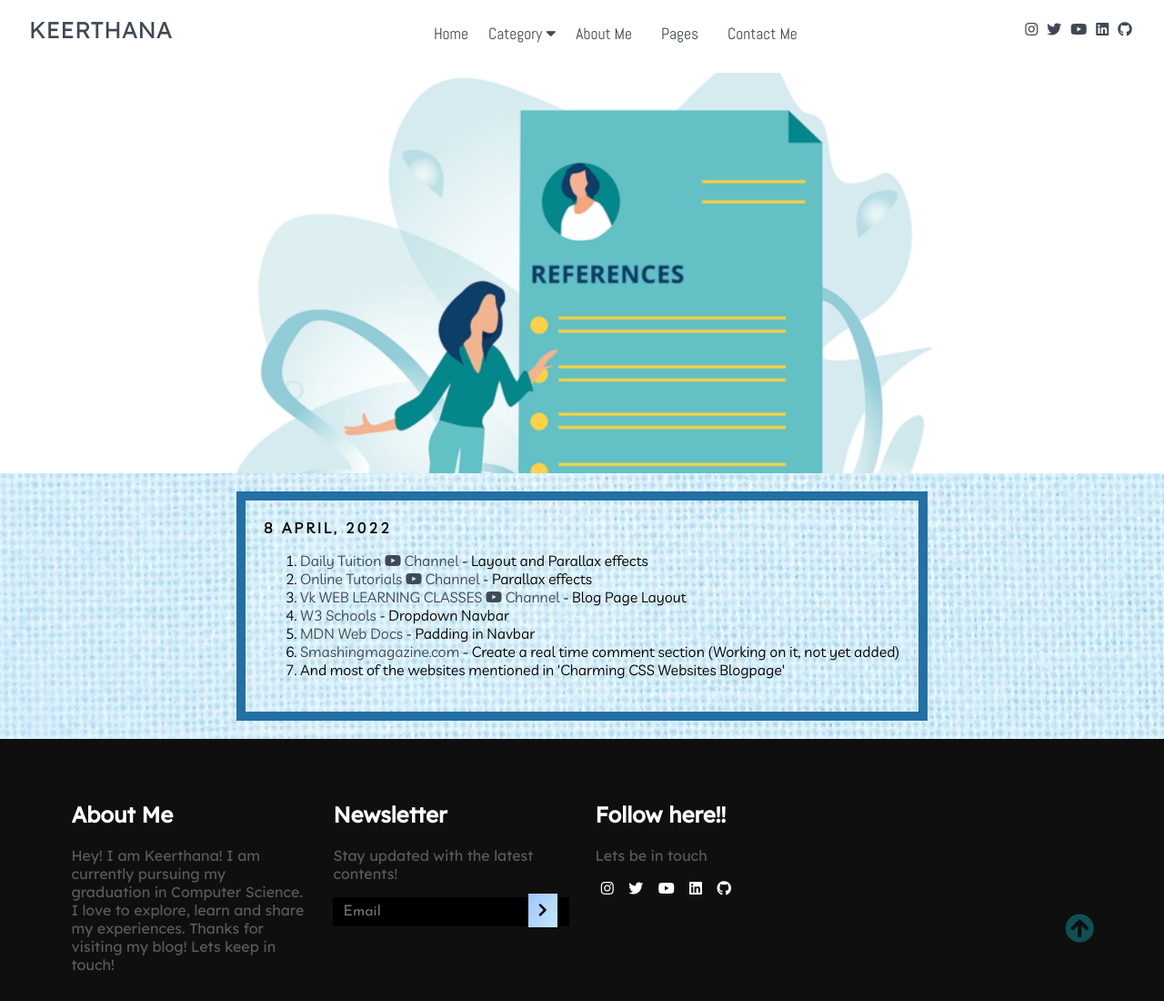
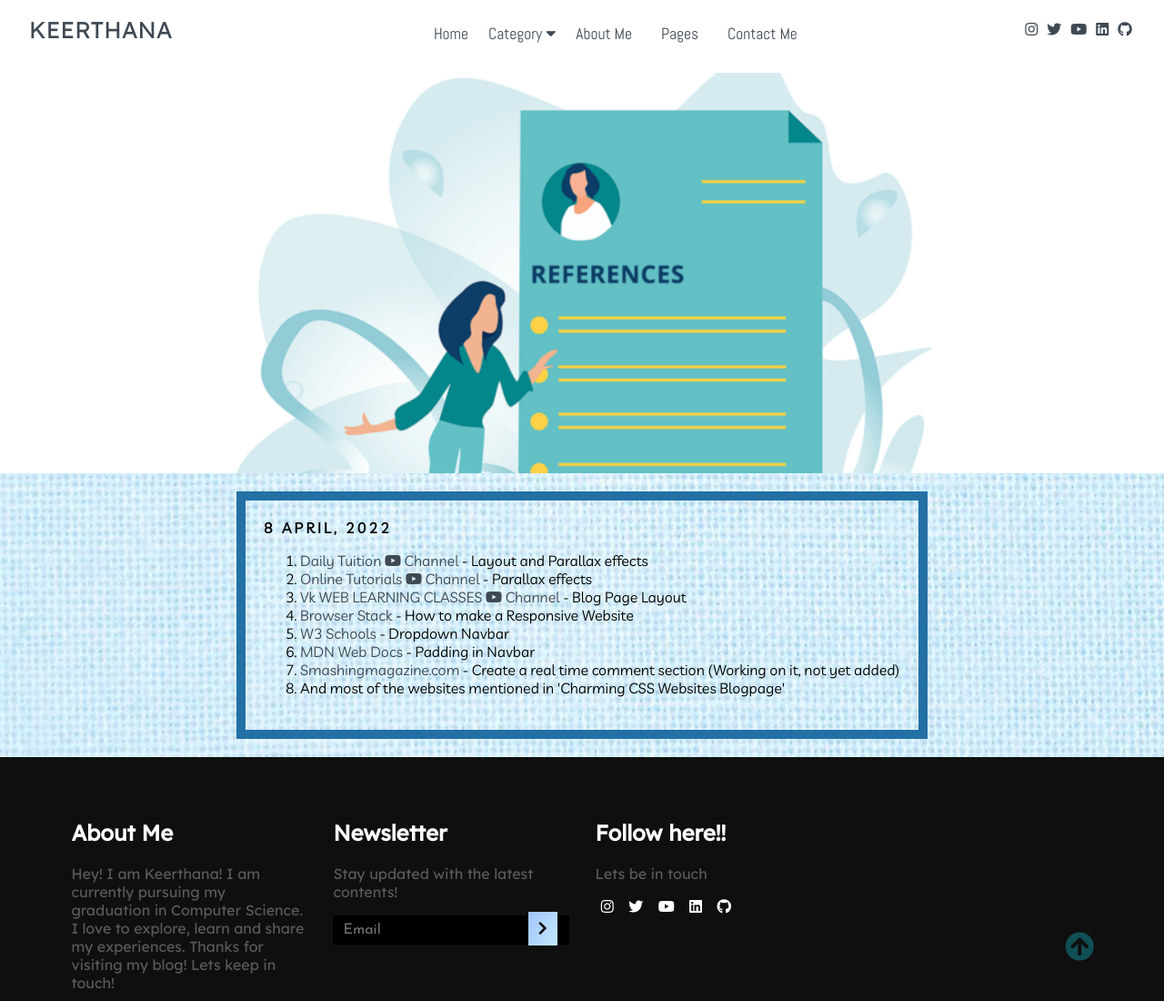
Before and after one commit to NNL-Keerthana/Blog.github.io, a plain HTML site: page Ref.html in a window 1280 px wide. Shown: the top 1100 px of the page at 91% size. Drawn offline with Linux system fonts and the light colour scheme.

Commit message:
My Blog Page

```diff
--- a/Ref.html
+++ b/Ref.html
@@ -126,6 +126,7 @@
                         Channel</a> - Parallax effects </li>
                 <li><a href="https://www.youtube.com/watch?v=GoE35J3Nqis" target="_black">Vk WEB LEARNING CLASSES <i class="fab fa-youtube"></i>
                             Channel</a> - Blog Page Layout </li>
+                <li><a href="https://www.browserstack.com/guide/how-to-create-responsive-website" target="_black">Browser Stack</a> - How to make a Responsive Website</li>
                 <li><a href="https://www.w3schools.com/howto/howto_css_dropdown_navbar.asp" target="_black">W3 Schools</a> - Dropdown Navbar</li>
                 <li><a href="https://developer.mozilla.org/en-US/docs/Web/CSS/padding-top" target="_black">MDN Web Docs</a> - Padding in Navbar</li>
                 <li><a href="https://www.smashingmagazine.com/2012/05/building-real-time-commenting-system/" target="_black">Smashingmagazine.com</a> - Create a real time comment section (Working on it, not yet added)</li>
```
